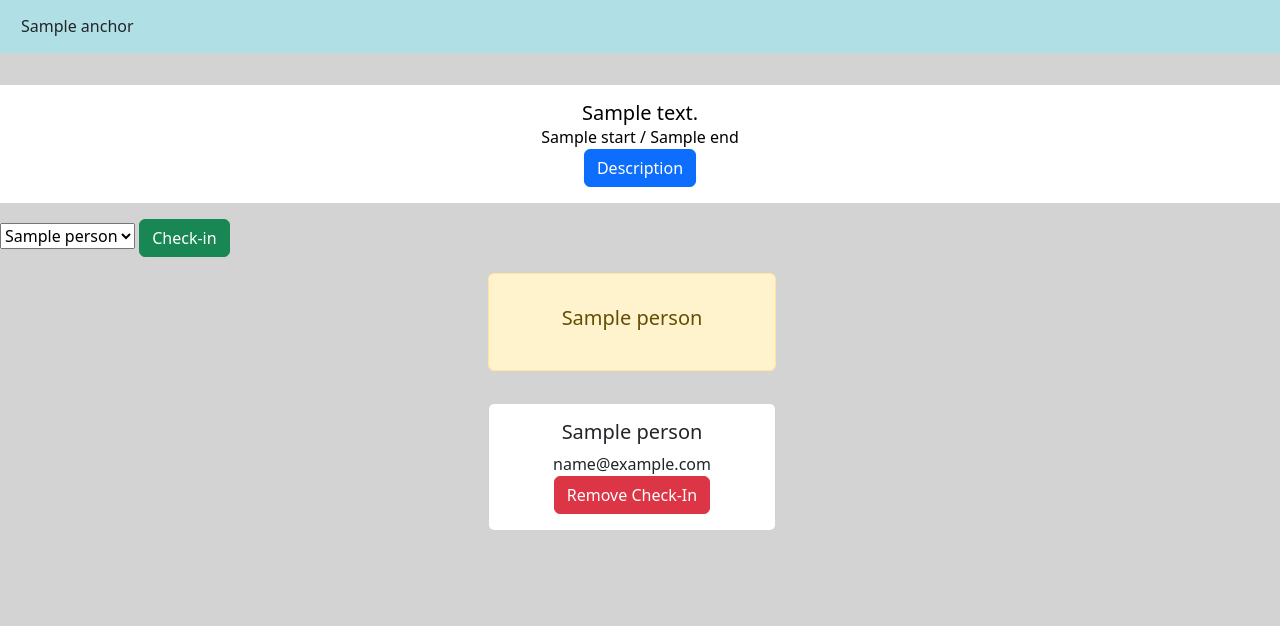
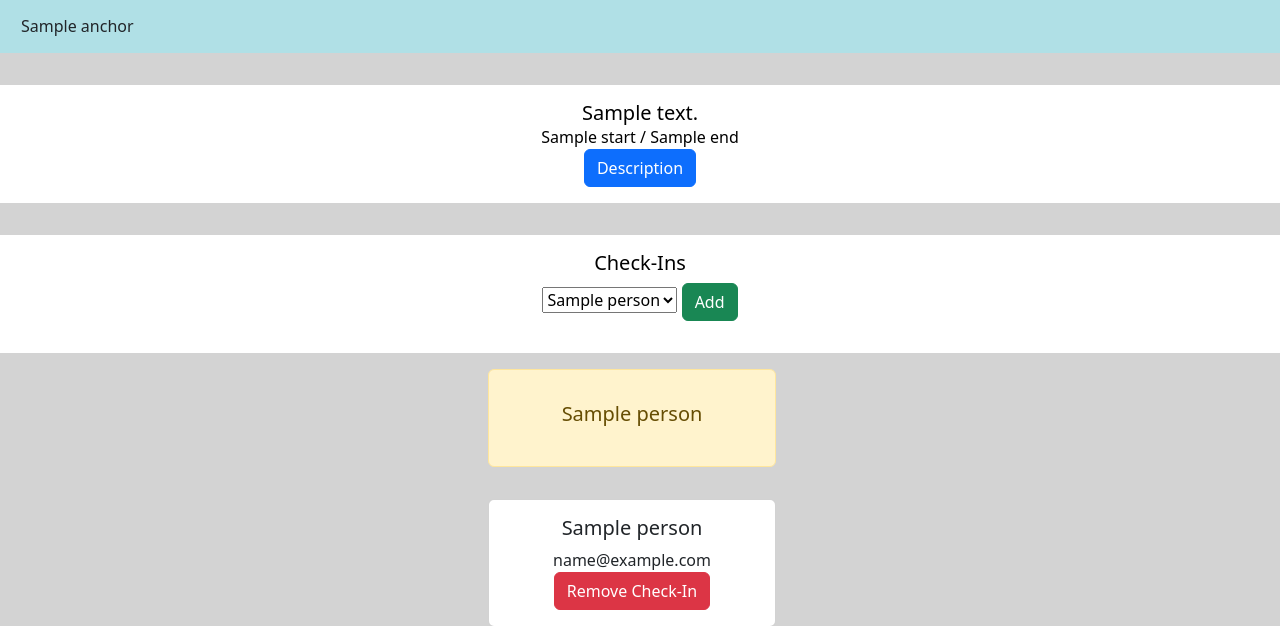
Before and after one commit to MakeFixHack/subwaive, a Django app: template subwaive/subwaive/templates/subwaive/event/event-details.html in a window 1280 px wide. Shown: the part 117-743 px from the top of the page. Run offline with Django 4.2, Linux system fonts and the light colour scheme; the template is opened without the code that fills it: most values are stand-ins (such as "Sample title", 1, 10 or a date in 2020); parts of the project's set-up code (start-up, migrations or seed data) failed here and were passed over.

Commit message:
Style check-in form for events

```diff
--- a/subwaive/subwaive/templates/subwaive/event/event-details.html
+++ b/subwaive/subwaive/templates/subwaive/event/event-details.html
@@ -23,7 +23,8 @@
     <div>{{ event.description }}</div>
 </div>
 
-<div>
+<div class="section section-heading">
+    <h5>Check-Ins</h5>
     <form action="{% url 'event_details' event.id %}" method="POST">
         {% csrf_token %}
         <select name="person_id">
@@ -31,7 +32,7 @@
             <option value="{{ person.id }}">{{ person.name }}</option>
             {% endfor %}
         </select>
-        <button class="btn btn-success">Check-in</button>
+        <button class="btn btn-success">Add</button>
     </form>
 </div>
 
```
